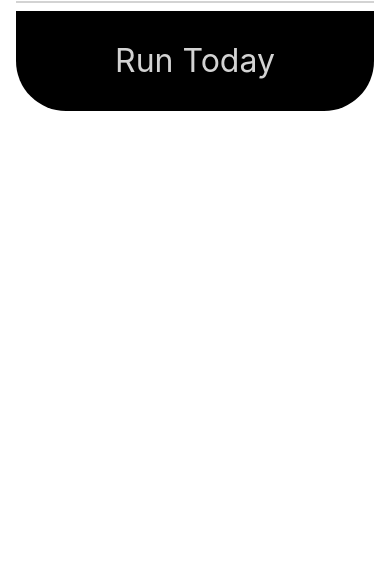
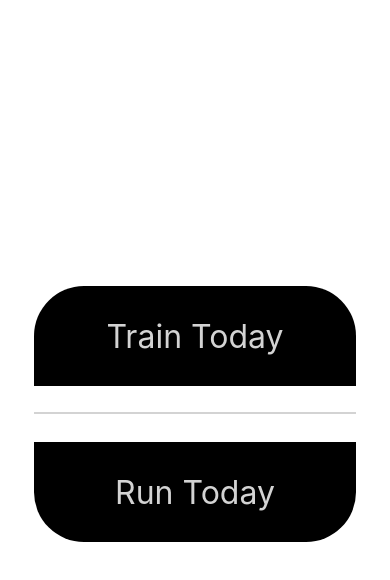
Before and after one commit to vladd-png/wet-tits, a React Native app: screen / in a window 390 px wide. Shown: the top 580 px of the page. Built offline with nearby package versions, Linux system fonts and the light colour scheme.

Commit message:
Adjust buttons to work with wallpaper background

```diff
--- a/App.js
+++ b/App.js
@@ -45,11 +45,14 @@ const styles = StyleSheet.create({
     marginVertical: 8,
     borderBottomColor: 'lightgray',
     borderBottomWidth: 2,
+    height: 20,
+    width: '90%',
+    marginLeft: '5%'
   },
   image: {
     flex: 1,
     resizeMode: 'cover',
-    marginTop: '-30%',
+    marginTop: '-20%'
   },
   buttonTop: {
     height: 100,
@@ -57,7 +60,10 @@ const styles = StyleSheet.create({
     alignItems: 'center',
     borderTopRightRadius: 50,
     borderTopLeftRadius: 50,
+    marginTop: '100%',
     justifyContent:'center',
+    width: '90%',
+    marginLeft: '5%'
   },
   buttonBottom: {
     height: 100,
@@ -66,5 +72,8 @@ const styles = StyleSheet.create({
     borderBottomRightRadius: 50,
     borderBottomLeftRadius: 50,
     justifyContent:'center',
+    marginTop: 20,
+    width: '90%',
+    marginLeft: '5%'
   },
 });
```
